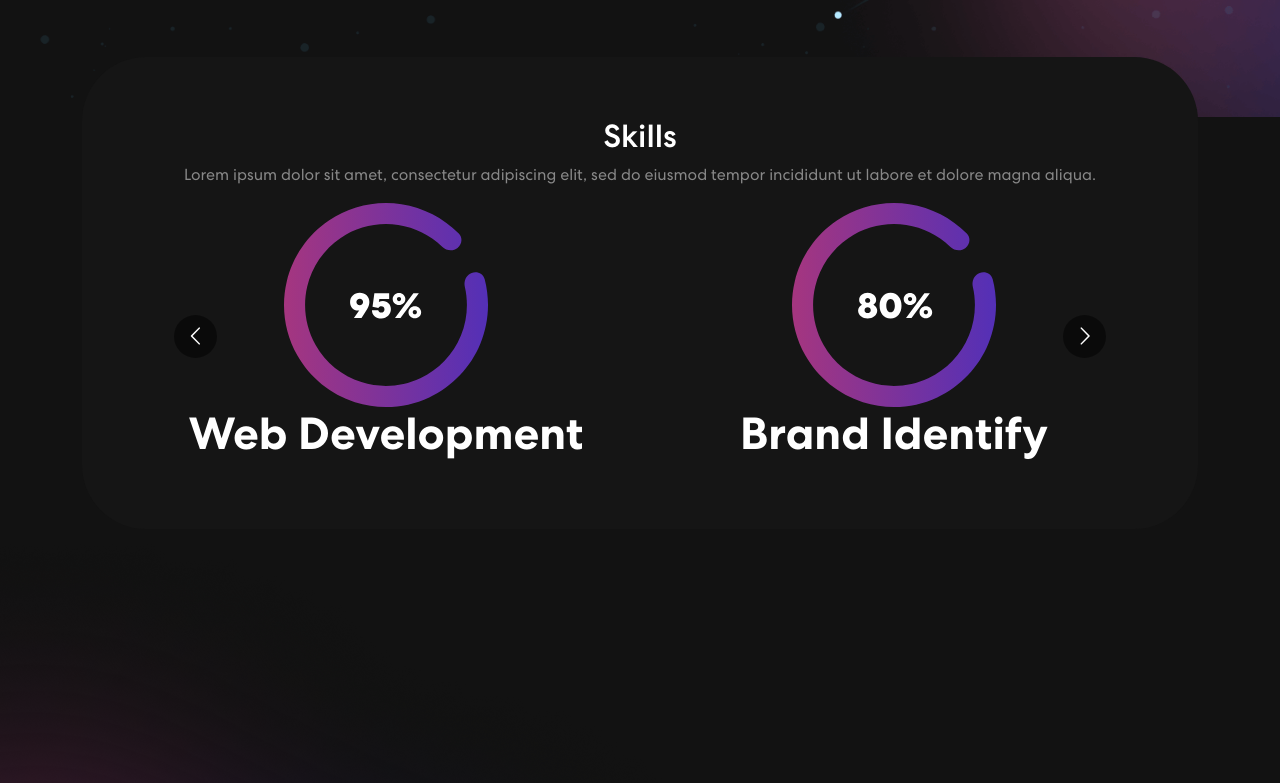
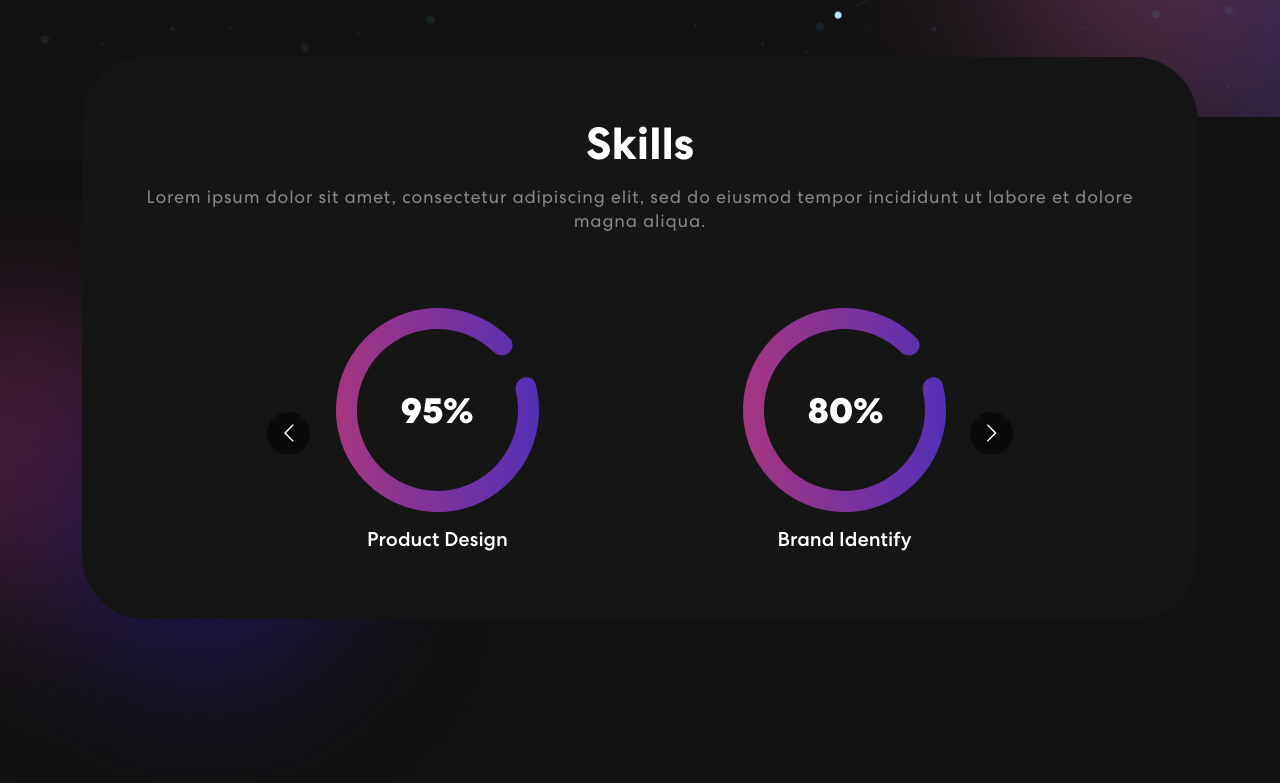
Before and after one commit to JuliaRamos01/Portfolio_Reactjs, a React (Create React App) app: page / in a window 1280 px wide. Shown: the part 857-1640 px from the top of the page. Built offline with nearby package versions, Linux system fonts and the light colour scheme.

Commit message:
Skills: CSS e ajustes

```diff
--- a/src/App.css
+++ b/src/App.css
@@ -236,6 +236,8 @@ nav.navbar .navbar-toggler[aria-expanded="true"] .navbar-toggler-icon {
 }
 .banner button {
   color: #fff;
+  background-color: #121212; /* modify */
+  border: none; /* modify */
   font-weight: 700;
   font-size: 20px;
   margin-top: 60px;
@@ -243,6 +245,11 @@ nav.navbar .navbar-toggler[aria-expanded="true"] .navbar-toggler-icon {
   display: flex;
   align-items: center;
 }
+
+.banner button:hover{
+  color: #AB47BC;
+}
+
 .banner button svg {
   font-size: 25px;
   margin-left: 10px;
@@ -285,11 +292,34 @@ nav.navbar .navbar-toggler[aria-expanded="true"] .navbar-toggler-icon {
   margin-top: -60px;
 }
 
-.skill h5{
+.skill h2{
   font-size: 45px;
   font-weight: 700;
 }
 
 .skill p{
   color: #888888;
+  font-size: 18px;
+  letter-spacing: 0.8px;
+  line-height: 1.5rem;
+  margin: 14px 0 75px 0;
 }
+
+.skill-slider{
+  width: 80%;
+  margin: 0 auto;
+  position: relative;
+}
+
+.skill-slider .item img{
+  width: 50%;
+  margin: 0 auto 15px auto;
+}
+
+.background-image-left{
+  top: 28px;
+  position: absolute;
+  bottom: 0;
+  width: 40%;
+  z-index: -4;
+}
--- a/src/components/Skills.js
+++ b/src/components/Skills.js
@@ -41,7 +41,7 @@ export const Skills = () => {
                         <Carousel responsive={responsive} infinite={true} className="skill-slider">
                             <div className="item">
                                 <img src={meter1} alt="Image" />
-                                <h5>Web Development</h5>
+                                <h5>Product Design</h5>
                             </div>
                             <div className="item">
                                 <img src={meter2} alt="Image" />
```
Also changed, not shown: public/anotacoes.txt.
